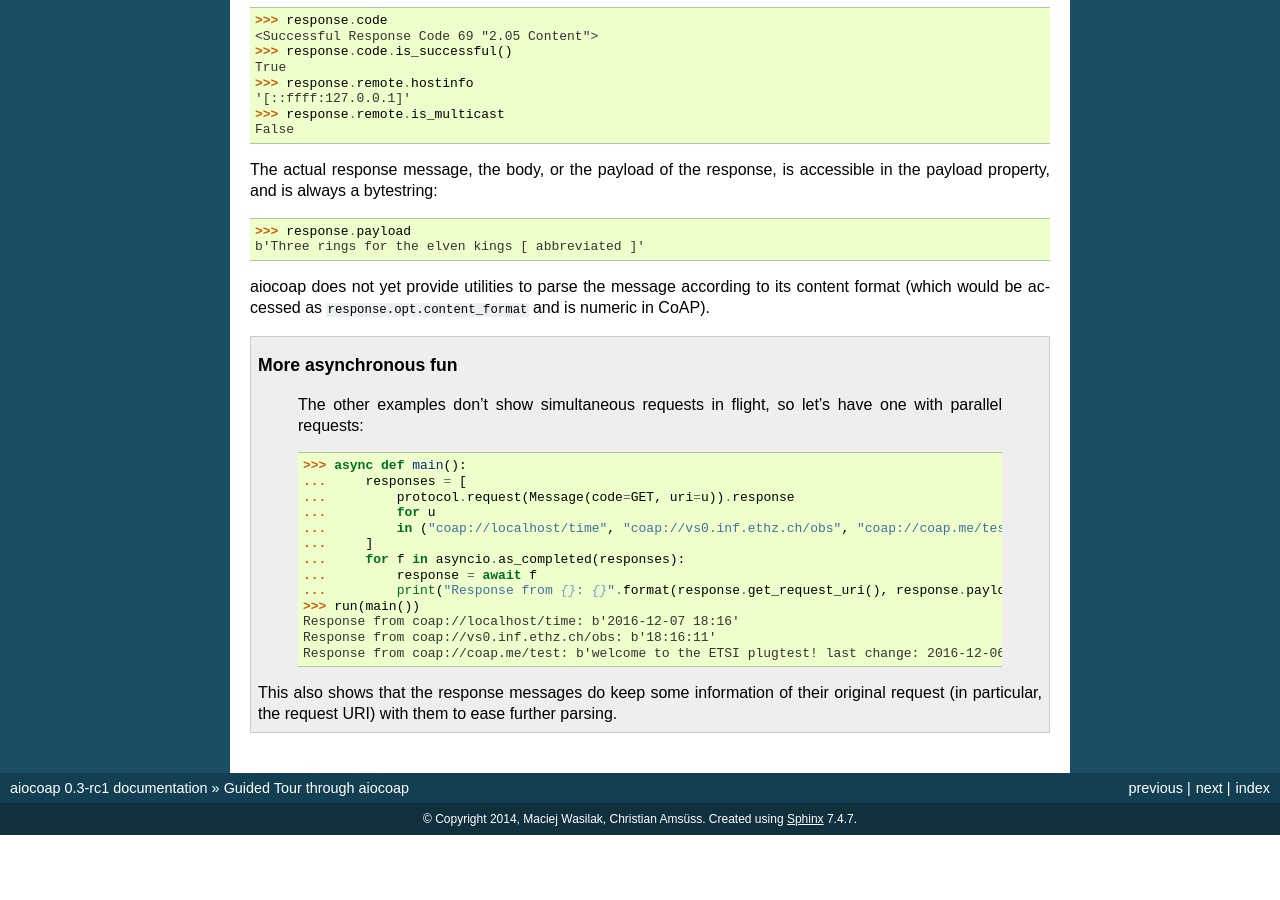
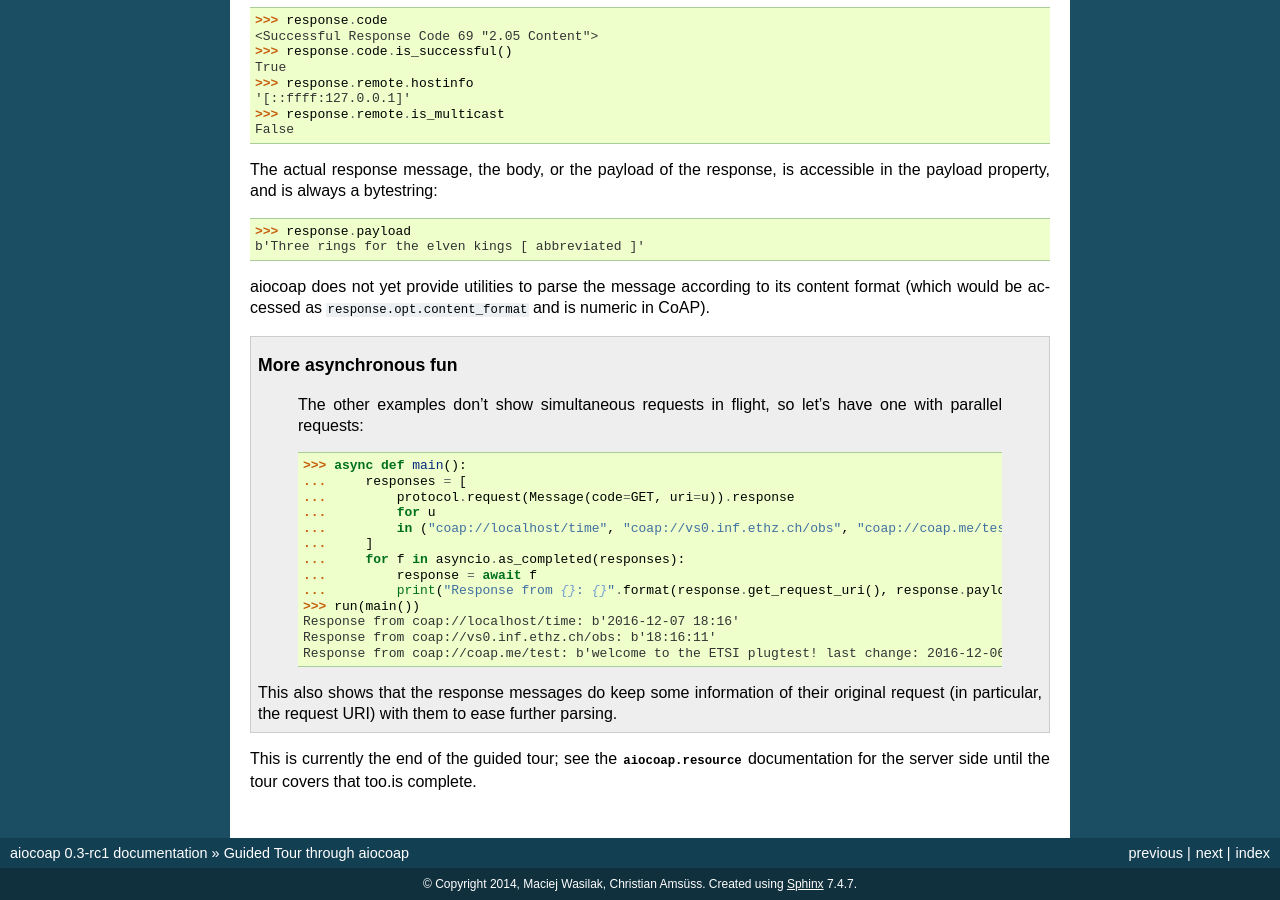
Before and after one commit to chrysn/aiocoap, a Sphinx documentation site: the page built from doc/guidedtour.rst, in a window 1280 px wide and 900 px high, scrolled down 2808 px. Built offline with Sphinx 7.4.7, drawn with Linux system fonts in a browser that asks for light colours; pages that are not in the unit, such as notebooks, are missing from menus; before the commit the page ends 3643 px from its top, so only the background shows below that.

Commit message:
doc: acknowledge incompleteness of guided tour

```diff
--- a/doc/guidedtour.rst
+++ b/doc/guidedtour.rst
@@ -215,6 +215,9 @@ is numeric in CoAP).
 
     WIP
 
+This is currently the end of the guided tour; see the :mod:`aiocoap.resource`
+documentation for the server side until the tour covers that too.is complete.
+
 
 .. _IPython: http://ipython.org/
 .. _`yet?`: https://github.com/ipython/ipython/issues/9166
```
